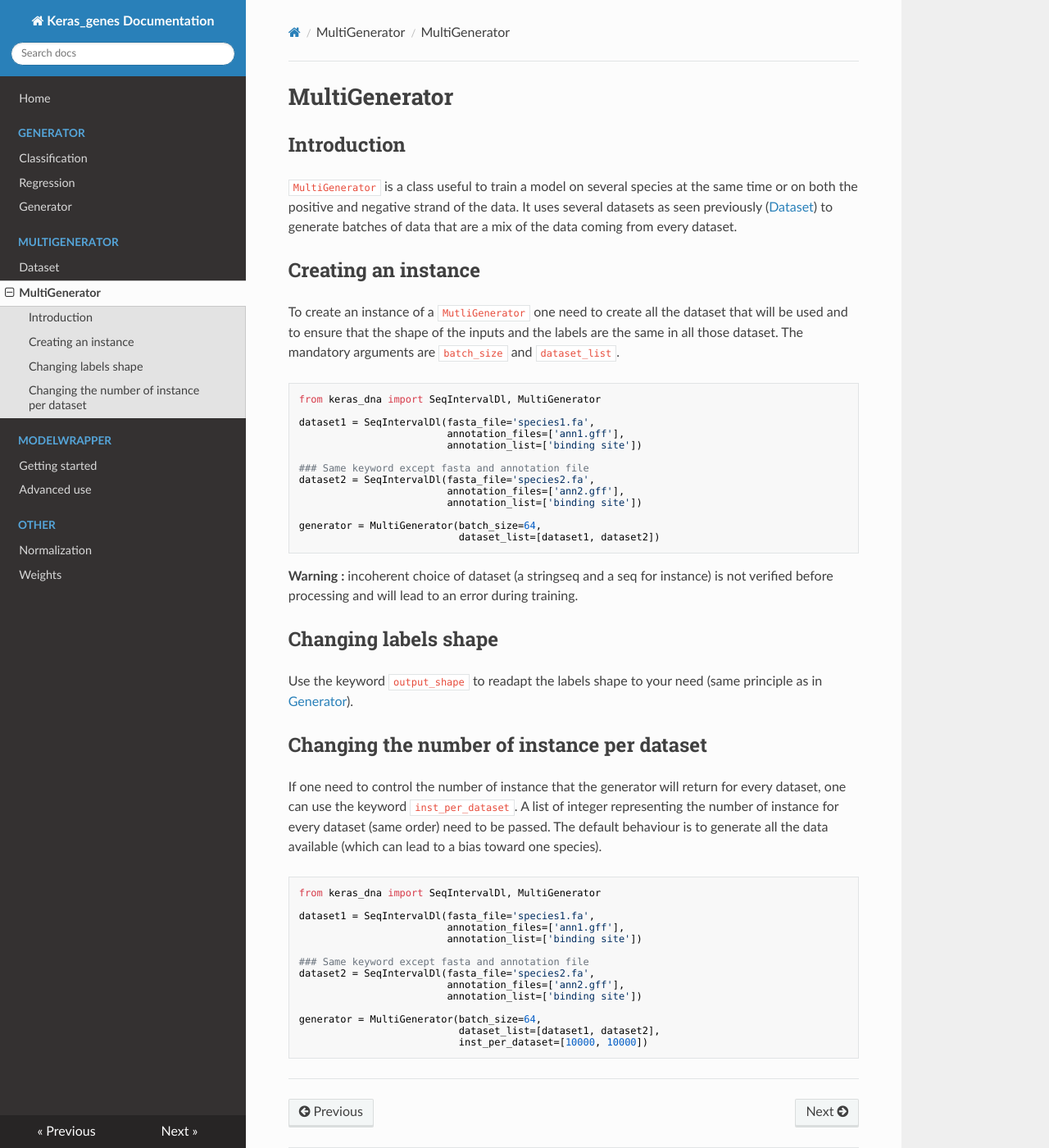
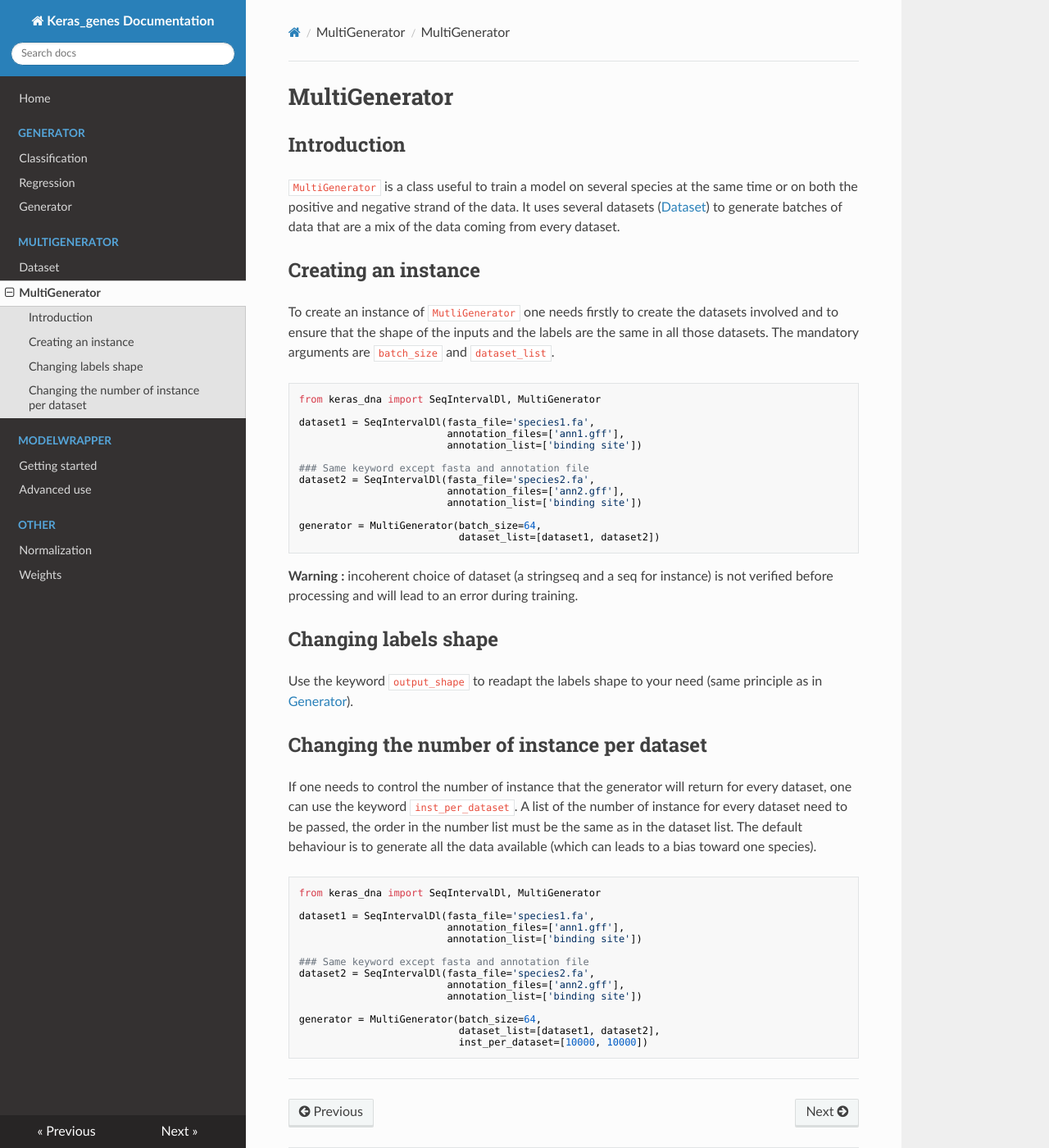
Before and after one commit to etirouthier/keras_dna, an MkDocs documentation site: the page built from docs/multigenerator.md, in a window 1280 px wide and 1400 px high. Shown: the whole window at 82% size. Built offline with MkDocs 1.6.1, drawn with Linux system fonts in a browser that asks for light colours; nearby versions of some CDN libraries.

Commit message:
Update multigenerator.md

````diff
--- a/docs/multigenerator.md
+++ b/docs/multigenerator.md
@@ -2,11 +2,11 @@
 
 ## Introduction
 
-`MultiGenerator` is a class useful to train a model on several species at the same time or on both the positive and negative strand of the data. It uses several datasets as seen previously ([Dataset](dataset.md)) to generate batches of data that are a mix of the data coming from every dataset.
+`MultiGenerator` is a class useful to train a model on several species at the same time or on both the positive and negative strand of the data. It uses several datasets ([Dataset](dataset.md)) to generate batches of data that are a mix of the data coming from every dataset.
 
 ## Creating an instance
 
-To create an instance of a `MutliGenerator` one need to create all the dataset that will be used and to ensure that the shape of the inputs and the labels are the same in all those dataset. The mandatory arguments are `batch_size` and `dataset_list`.
+To create an instance of `MutliGenerator` one needs firstly to create the datasets involved and to ensure that the shape of the inputs and the labels are the same in all those datasets. The mandatory arguments are `batch_size` and `dataset_list`.
 
 ```python
 from keras_dna import SeqIntervalDl, MultiGenerator
@@ -32,7 +32,7 @@ Use the keyword `output_shape` to readapt the labels shape to your need (same pr
 
 ## Changing the number of instance per dataset
 
-If one need to control the number of instance that the generator will return for every dataset, one can use the keyword `inst_per_dataset`. A list of integer representing the number of instance for every dataset (same order) need to be passed. The default behaviour is to generate all the data available (which can lead to a bias toward one species).
+If one needs to control the number of instance that the generator will return for every dataset, one can use the keyword `inst_per_dataset`. A list of the number of instance for every dataset need to be passed, the order in the number list must be the same as in the dataset list. The default behaviour is to generate all the data available (which can leads to a bias toward one species).
 
 ```python
 from keras_dna import SeqIntervalDl, MultiGenerator
````
